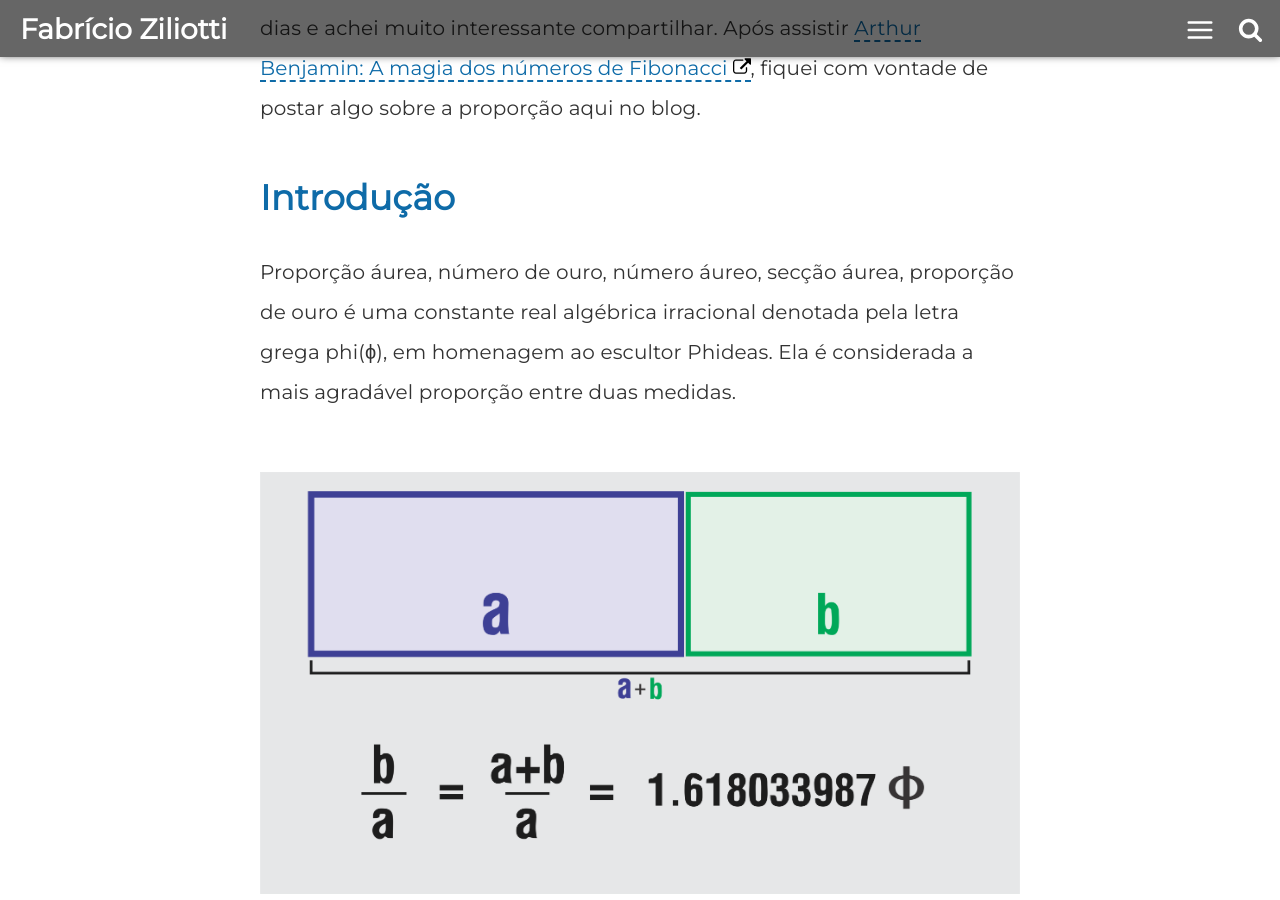
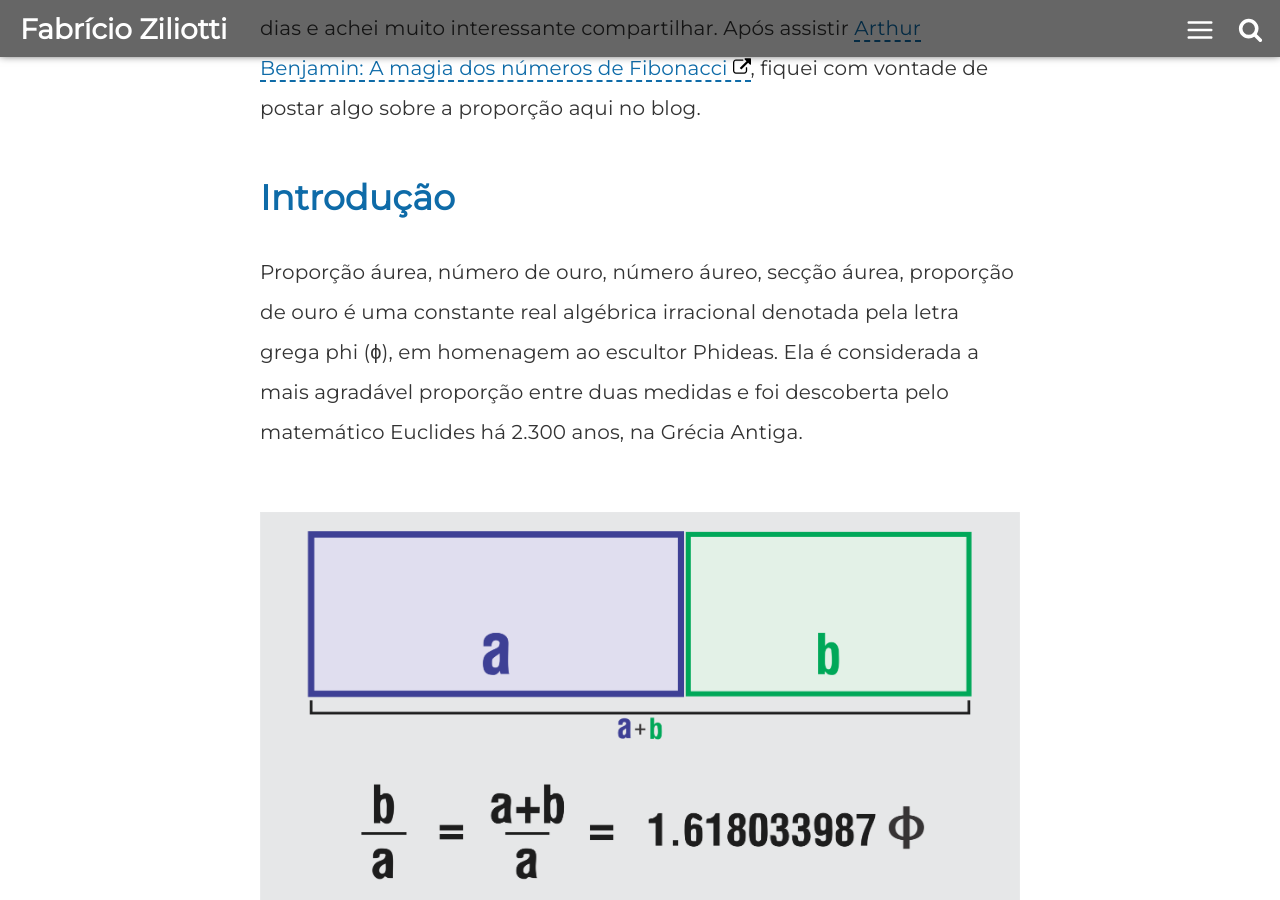
Before and after one commit to Fziliotti/oldBlog, a Jekyll site: the page built from _posts/2018-11-07-proporção-Áurea.md, in a window 1280 px wide and 900 px high, scrolled down 666 px. Built offline with Jekyll 4.4.1, drawn with Linux system fonts in a browser that asks for light colours; comment, search, counter and statistics services are not loaded; some of the changed lines change nothing that is shown; some of the changed text lies outside the part shown.

Commit message:
modificando post

```diff
--- a/_posts/2018-11-07-proporção-Áurea.md
+++ b/_posts/2018-11-07-proporção-Áurea.md
@@ -19,8 +19,8 @@
 
 
 ## Introdução
-Proporção áurea, número de ouro, número áureo, secção áurea, proporção de ouro é uma constante real algébrica irracional denotada pela letra grega phi(ϕ), em homenagem ao escultor Phideas.
-Ela é considerada a mais agradável proporção entre duas medidas.
+Proporção áurea, número de ouro, número áureo, secção áurea, proporção de ouro é uma constante real algébrica irracional denotada pela letra grega phi (ϕ), em homenagem ao escultor Phideas.
+Ela é considerada a mais agradável proporção entre duas medidas e foi descoberta pelo matemático Euclides há 2.300 anos, na Grécia Antiga.
 
 ![alt](/assets/img/design/propAurea.png)
 
@@ -67,6 +67,9 @@
 
 Já ficou convencido? Pode ir testando com os próximos números da sequência haha
 
+Uma representação mais visual:
+![alt](/assets/img/design/propAurea18.jpg)
+
 
 ## Presença na Natureza
 
@@ -85,16 +88,18 @@
 ![alt](/assets/img/design/propAurea11.jpg)
 ![alt](/assets/img/design/propAurea12.jpg)
 ![alt](/assets/img/design/propAurea15.png)
-![alt](/assets/img/design/propAurea14.png)
+<!-- ![alt](/assets/img/design/propAurea14.png)
 ![alt](/assets/img/design/propAurea13.png)
-![alt](/assets/img/design/propAurea16.png)
+![alt](/assets/img/design/propAurea16.png) -->
 
 
 
 ## Outros Exemplos
+Triangulo de Pascal:
 ![Triangulo de Pascal](/assets/img/design/propAurea17.png)
-![alt](/assets/img/design/propAurea18.jpg)
+Proporção áurea em uma mão:
 ![alt](/assets/img/design/propAurea19.jpg)
+Homem Vitruviano:
 ![alt](/assets/img/design/propAurea20.png)
 
 
```
